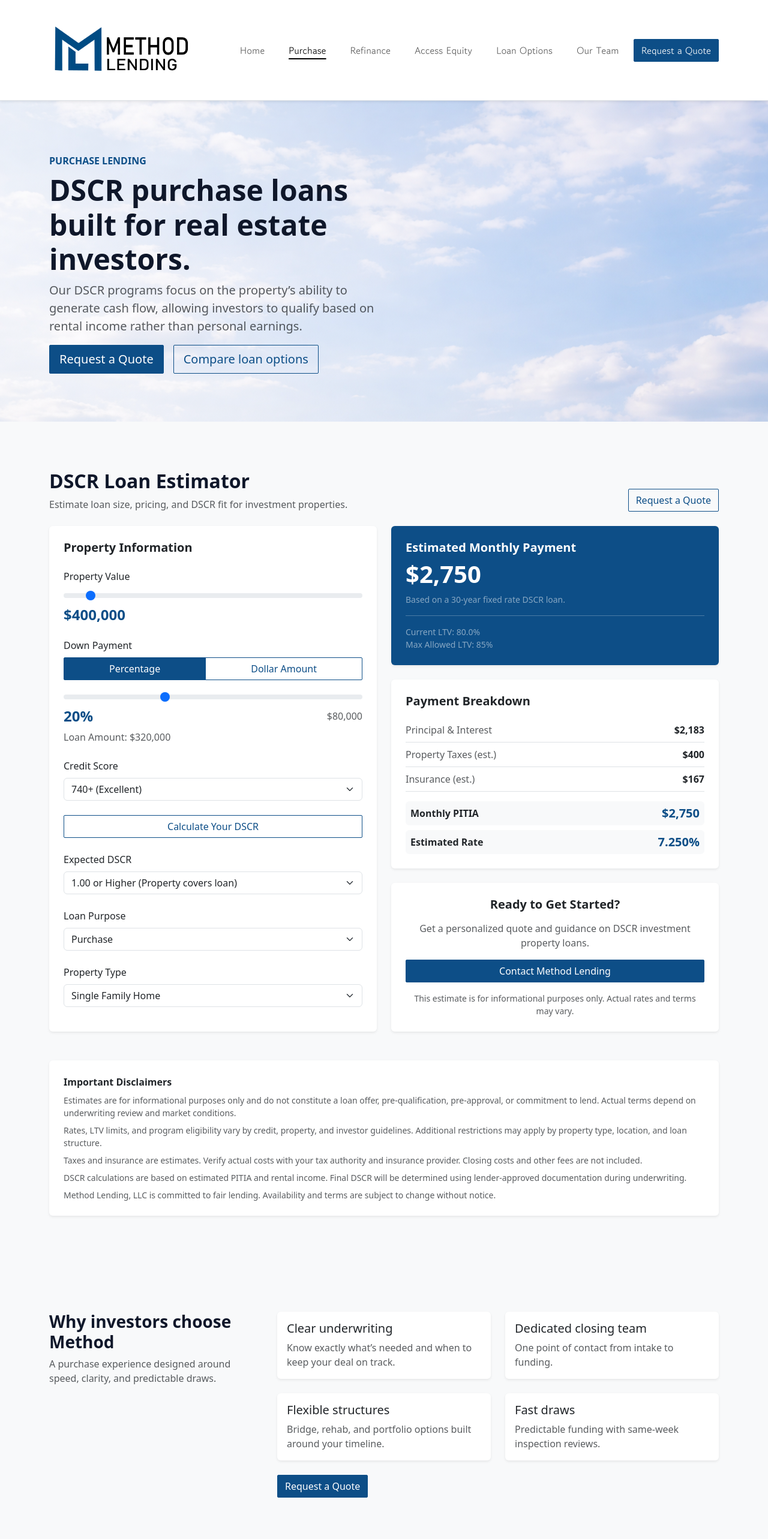
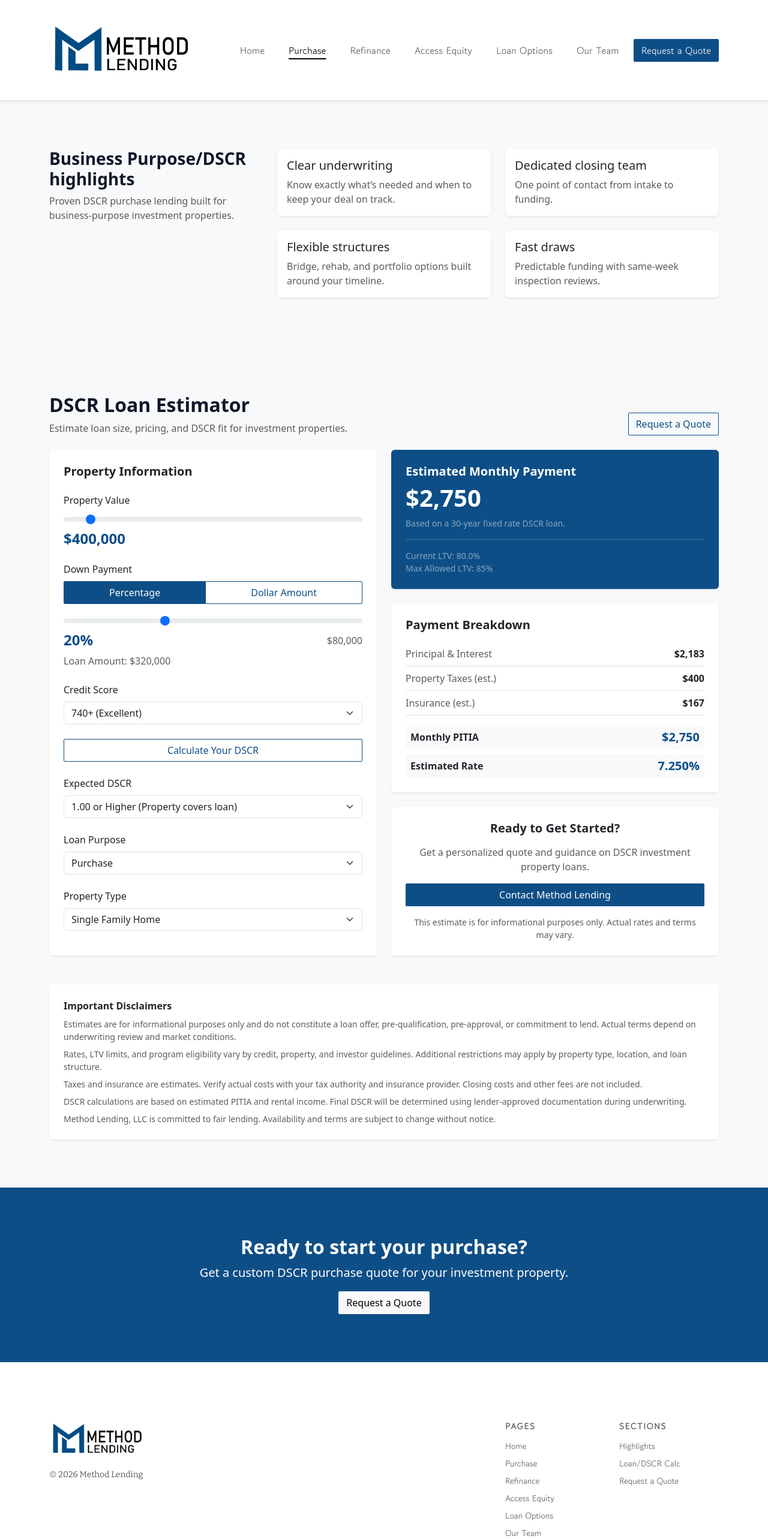
Before and after one commit to quantumpat/methodlending, a React (Vite) app: page /purchase in a window 1280 px wide. Shown: the top 2566 px of the page at 60% size. Built offline with nearby package versions, Linux system fonts and the light colour scheme; a web font is replaced by a local one.

Commit message:
Updated pages!

```diff
--- a/src/App.tsx
+++ b/src/App.tsx
@@ -56,8 +56,9 @@ function App() {
       { label: 'Contact', href: '/#contact' },
     ],
     '/purchase': [
-      { label: 'Overview', href: '/purchase#purchase-hero' },
-      { label: 'Why Method', href: '/purchase#purchase-benefits' },
+      { label: 'Highlights', href: '/purchase#purchase-highlights' },
+      { label: 'Loan/DSCR Calc', href: '/purchase#purchase-calculator' },
+      { label: 'Request a Quote', href: '/purchase#purchase-cta' },
     ],
     '/refinance': [
       { label: 'Overview', href: '/refinance#refinance-hero' },
--- a/src/pages/Home.tsx
+++ b/src/pages/Home.tsx
@@ -131,6 +131,62 @@ const Home = () => (
       </div>
     </section>
 
+
+    <section id="refinance-benefits" className="section">
+        <div className="container">
+          <div className="text-center mb-5">
+            <h2 className="h2 fw-bold">Rate and Term Refinance Benefits</h2>
+          </div>
+          <div className="row g-4">
+            <div className="col-lg-4">
+              <div className="card h-100 border-0 shadow-sm">
+                <div className="card-body">
+                  <h3 className="h5">Standard DSCR Refinance</h3>
+                  <ul className="check-list mb-0">
+                    <li>DSCR {'>='} 1.00 required.</li>
+                    <li>Up to 80% LTV (varies by credit and loan amount).</li>
+                    <li>No income verification needed.</li>
+                    <li>Credit scores from 620.</li>
+                    <li>Close in LLC or personal name.</li>
+                    <li>Loan amounts up to $3.5M.</li>
+                  </ul>
+                </div>
+              </div>
+            </div>
+            <div className="col-lg-4">
+              <div className="card h-100 border-0 shadow-sm">
+                <div className="card-body">
+                  <h3 className="h5">Lower DSCR Options</h3>
+                  <ul className="check-list mb-0">
+                    <li>DSCR as low as 0.75 accepted.</li>
+                    <li>Up to 75% LTV available.</li>
+                    <li>Loan amounts up to $3M.</li>
+                    <li>Minimum 680 credit score.</li>
+                    <li>Experienced investors preferred.</li>
+                    <li>Ideal for value-add properties.</li>
+                  </ul>
+                </div>
+              </div>
+            </div>
+            <div className="col-lg-4">
+              <div className="card h-100 border-0 shadow-sm">
+                <div className="card-body">
+                  <h3 className="h5">Premium Options</h3>
+                  <ul className="check-list mb-0">
+                    <li>Asset depletion allowed.</li>
+                    <li>Final DSCR must be {'>='} 1.15.</li>
+                    <li>Use assets to augment DSCR.</li>
+                    <li>Perfect credit required (0x30x12).</li>
+                    <li>Loan amounts up to $2M.</li>
+                    <li>Initial DSCR 0.75-0.99.</li>
+                  </ul>
+                </div>
+              </div>
+            </div>
+          </div>
+        </div>
+      </section>
+
     <section id="contact" className="section bg-light">
       <div className="container">
         <div className="row g-4">
--- a/src/pages/PurchasePage.tsx
+++ b/src/pages/PurchasePage.tsx
@@ -3,45 +3,13 @@ import PurchaseCalculator from '../components/PurchaseCalculator'
 
 const PurchasePage = () => (
   <main>
-    <section
-      id="purchase-hero"
-      className="hero-section hero-section--image hero-section--image-sky"
-    >
-      <div className="container">
-        <div className="row align-items-center g-4">
-          <div className="col-lg-6">
-            <p className="text-uppercase text-primary fw-semibold mb-2">
-              Purchase lending
-            </p>
-            <h1 className="display-5 fw-bold">
-              DSCR purchase loans built for real estate investors.
-            </h1>
-            <p className="lead text-muted">
-              Our DSCR programs focus on the property’s ability to generate cash flow, allowing investors to qualify based on rental income rather than personal earnings.
-            </p>
-            <div className="d-flex flex-wrap gap-3">
-              <Link className="btn btn-primary btn-lg" to="/request-quote">
-                Request a Quote
-              </Link>
-              <a className="btn btn-outline-primary btn-lg" href="/loan-options">
-                Compare loan options
-              </a>
-            </div>
-          </div>
-        </div>
-      </div>
-    </section>
-
-    <PurchaseCalculator />
-
-    <section id="purchase-benefits" className="section bg-light">
+    <section id="purchase-highlights" className="section bg-light">
       <div className="container">
         <div className="row g-4">
           <div className="col-lg-4">
-            <h2 className="h3 fw-bold">Why investors choose Method</h2>
+            <h2 className="h3 fw-bold">Business Purpose/DSCR highlights</h2>
             <p className="text-muted">
-              A purchase experience designed around speed, clarity, and
-              predictable draws.
+              Proven DSCR purchase lending built for business-purpose investment properties.
             </p>
           </div>
           <div className="col-lg-8">
@@ -89,13 +57,20 @@ const PurchasePage = () => (
                 </div>
               </div>
             </div>
-            <div className="mt-4">
-              <Link className="btn btn-primary" to="/request-quote">
-                Request a Quote
-              </Link>
-            </div>
           </div>
         </div>
+      </div>
+    </section>
+
+    <PurchaseCalculator />
+
+    <section id="purchase-cta" className="section bg-primary text-white">
+      <div className="container text-center">
+        <h2 className="h2 fw-bold">Ready to start your purchase?</h2>
+        <p className="lead">Get a custom DSCR purchase quote for your investment property.</p>
+        <Link className="btn btn-light" to="/request-quote">
+          Request a Quote
+        </Link>
       </div>
     </section>
   </main>
--- a/src/pages/RefinancePage.tsx
+++ b/src/pages/RefinancePage.tsx
@@ -307,61 +307,6 @@ const RefinancePage = () => {
         </div>
       </section>
 
-      <section id="refinance-benefits" className="section">
-        <div className="container">
-          <div className="text-center mb-5">
-            <h2 className="h2 fw-bold">Rate and Term Refinance Benefits</h2>
-          </div>
-          <div className="row g-4">
-            <div className="col-lg-4">
-              <div className="card h-100 border-0 shadow-sm">
-                <div className="card-body">
-                  <h3 className="h5">Standard DSCR Refinance</h3>
-                  <ul className="check-list mb-0">
-                    <li>DSCR {'>='} 1.00 required.</li>
-                    <li>Up to 80% LTV (varies by credit and loan amount).</li>
-                    <li>No income verification needed.</li>
-                    <li>Credit scores from 620.</li>
-                    <li>Close in LLC or personal name.</li>
-                    <li>Loan amounts up to $3.5M.</li>
-                  </ul>
-                </div>
-              </div>
-            </div>
-            <div className="col-lg-4">
-              <div className="card h-100 border-0 shadow-sm">
-                <div className="card-body">
-                  <h3 className="h5">Lower DSCR Options</h3>
-                  <ul className="check-list mb-0">
-                    <li>DSCR as low as 0.75 accepted.</li>
-                    <li>Up to 75% LTV available.</li>
-                    <li>Loan amounts up to $3M.</li>
-                    <li>Minimum 680 credit score.</li>
-                    <li>Experienced investors preferred.</li>
-                    <li>Ideal for value-add properties.</li>
-                  </ul>
-                </div>
-              </div>
-            </div>
-            <div className="col-lg-4">
-              <div className="card h-100 border-0 shadow-sm">
-                <div className="card-body">
-                  <h3 className="h5">Premium Options</h3>
-                  <ul className="check-list mb-0">
-                    <li>Asset depletion allowed.</li>
-                    <li>Final DSCR must be {'>='} 1.15.</li>
-                    <li>Use assets to augment DSCR.</li>
-                    <li>Perfect credit required (0x30x12).</li>
-                    <li>Loan amounts up to $2M.</li>
-                    <li>Initial DSCR 0.75-0.99.</li>
-                  </ul>
-                </div>
-              </div>
-            </div>
-          </div>
-        </div>
-      </section>
-
       <section id="refinance-cta" className="section bg-primary text-white">
         <div className="container text-center">
           <h2 className="h2 fw-bold">Ready to Optimize Your Investment?</h2>
```
